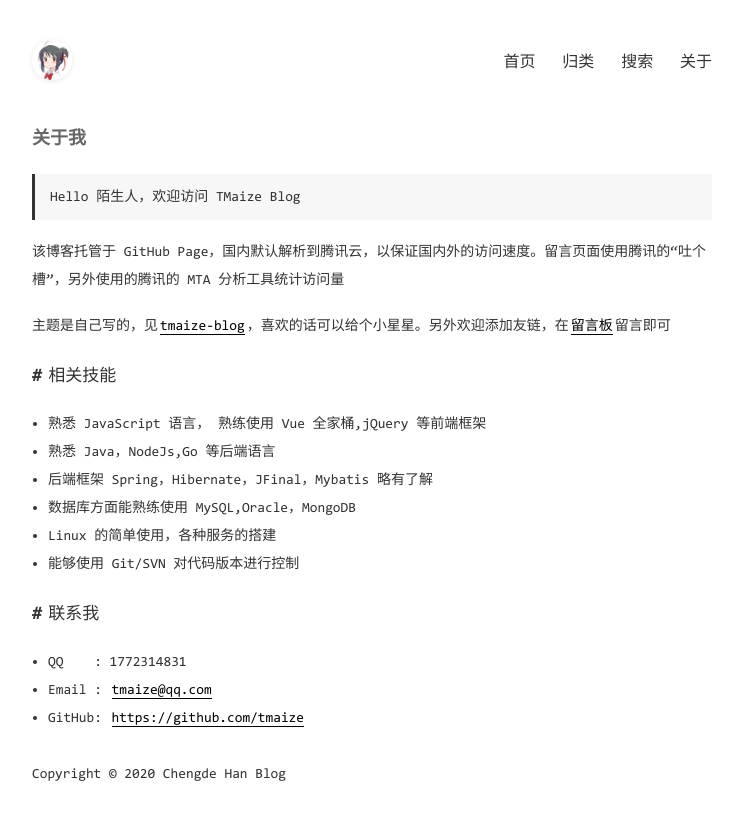
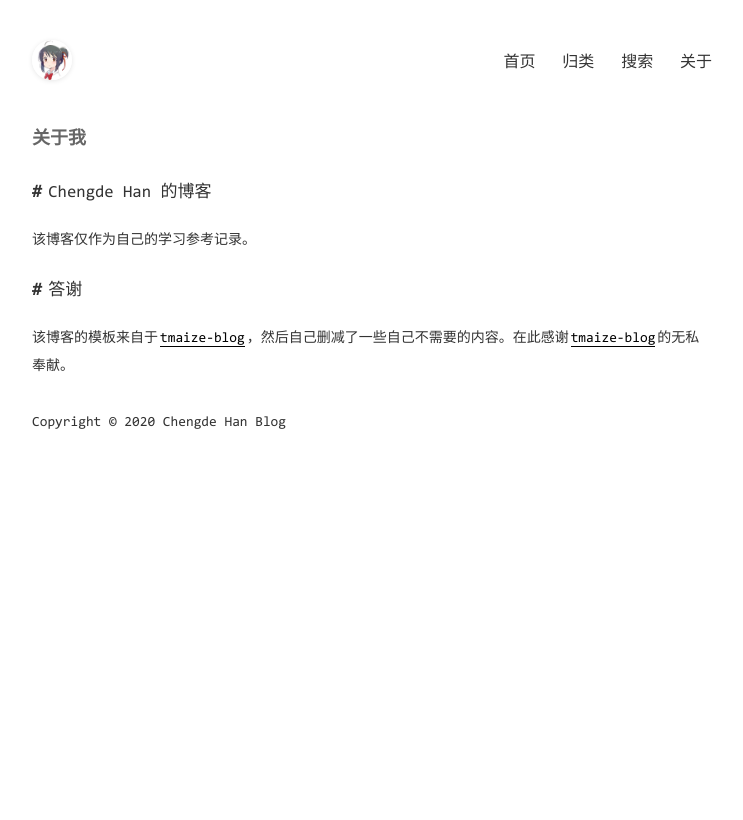
Before and after one commit to ChengdeHan/ChengdeHan.github.io, a Jekyll site: the page built from pages/about.md, in a window 1280 px wide. Shown: the top 820 px of the page, without its empty margins (268-1011 px from the left). Built offline with Jekyll 4.4.1, drawn with Linux system fonts in a browser that asks for light colours; comment, search, counter and statistics services are not loaded.

Commit message:
Update about.md

```diff
--- a/pages/about.md
+++ b/pages/about.md
@@ -3,30 +3,7 @@ layout: mypost
 title: 关于我
 ---
 
-> Hello 陌生人，欢迎访问 TMaize Blog
-
-该博客托管于 GitHub Page，国内默认解析到腾讯云，以保证国内外的访问速度。留言页面使用腾讯的“吐个槽”，另外使用的腾讯的 MTA 分析工具统计访问量
-
-主题是自己写的，见[tmaize-blog](https://github.com/TMaize/tmaize-blog)，喜欢的话可以给个小星星。另外欢迎添加友链，在[留言板](chat.html)留言即可
-
-## 相关技能
-
-- 熟悉 JavaScript 语言， 熟练使用 Vue 全家桶,jQuery 等前端框架
-
-- 熟悉 Java，NodeJs,Go 等后端语言
-
-- 后端框架 Spring，Hibernate，JFinal，Mybatis 略有了解
-
-- 数据库方面能熟练使用 MySQL,Oracle，MongoDB
-
-- Linux 的简单使用，各种服务的搭建
-
-- 能够使用 Git/SVN 对代码版本进行控制
-
-## 联系我
-
-- QQ&nbsp;&nbsp;&nbsp;&nbsp;: 1772314831
-
-- Email&nbsp;: [tmaize@qq.com](http://mail.qq.com/cgi-bin/qm_share?t=qm_mailme&email=YBQNAQkaBSAREU4DDw0)
-
-- GitHub: [https://github.com/tmaize](https://github.com/tmaize)
+# Chengde Han 的博客
+该博客仅作为自己的学习参考记录。
+# 答谢
+该博客的模板来自于[tmaize-blog](https://github.com/TMaize/tmaize-blog)，然后自己删减了一些自己不需要的内容。在此感谢[tmaize-blog](https://github.com/TMaize/tmaize-blog)的无私奉献。
```
